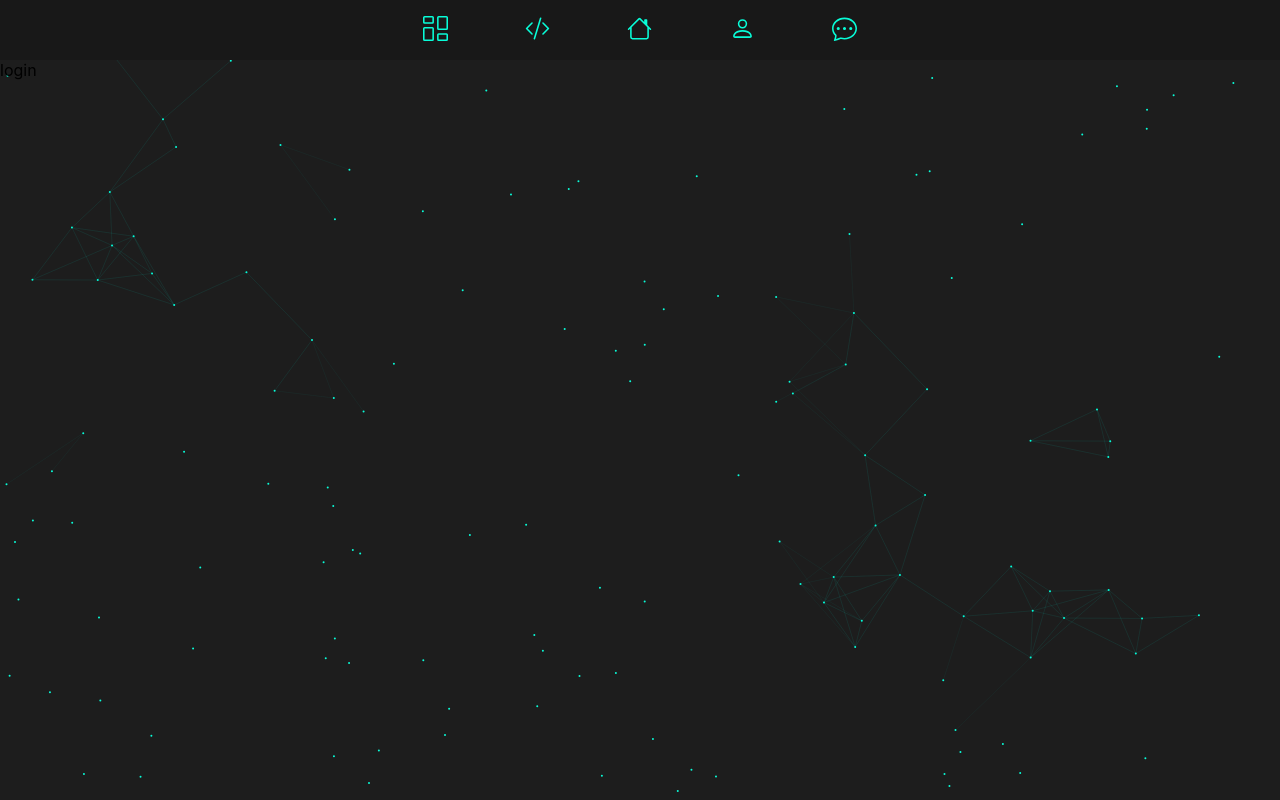
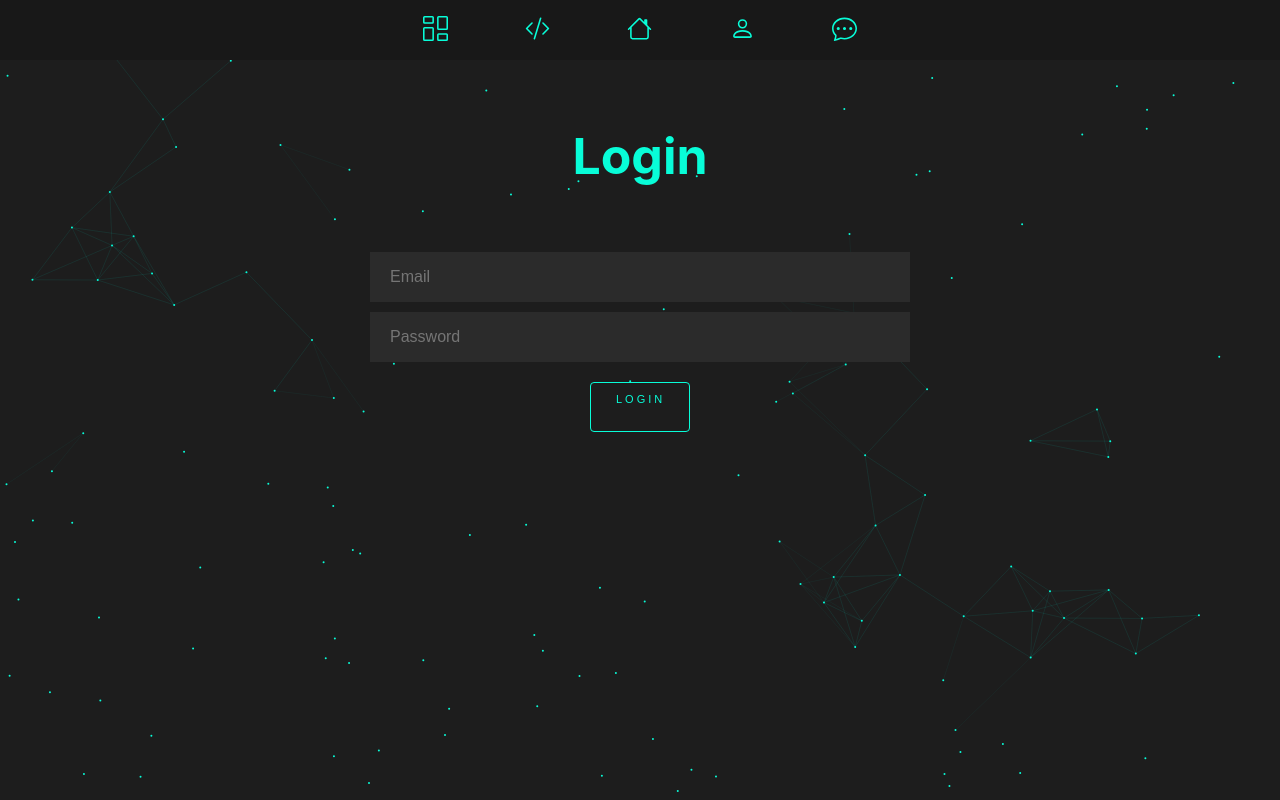
Before and after one commit to aleksandar9999a/experience-portfolio, a React (Create React App) app: page /login in a window 1280 px wide. Built offline with nearby package versions, Linux system fonts and the light colour scheme.

Commit message:
Added inputs and button

```diff
--- /dev/null
+++ b/src/components/login/Login.css
@@ -0,0 +1,69 @@
+.login {
+    height: 80vh;
+}
+
+.title {
+    display: flex;
+    width: 100%;
+    height: 30%;
+}
+
+.contact-form {
+    height: 70%;
+}
+
+.title-text {
+    margin: auto;
+    color: #08fdd8;
+    font-size: 50px;
+}
+
+.custom-input {
+    display: flex;
+    margin: auto;
+    border: 0;
+    background: #2b2b2b;
+    color: white;
+    height: 50px;
+    width: 500px;
+    font-size: 16px;
+    padding: 0 20px;
+}
+
+.custom-input:focus {
+    outline: none !important;
+    border:1px solid #08fdd8;
+}
+
+.custom-input + .custom-input {
+    margin-top: 10px;
+}
+
+.custom-input + .custom-button {
+    margin-top: 20px;
+}
+
+.custom-button {
+    display: flex;
+    margin: auto;
+    width: 100px;
+    height: 50px;
+    color: #08fdd8;
+    font-size: 11px;
+    letter-spacing: 3px;
+    border: 1px solid #08fdd8;
+    border-radius: 4px;
+    background: 0 0;
+    text-transform: uppercase;
+    padding: 10px 20px 10px 25px;
+}
+
+@media screen and (max-width: 780px) {
+    .title-text {
+        font-size: 40px;
+    }
+
+    .custom-input {
+        width: 300px;
+    }
+}
--- a/src/components/login/Login.tsx
+++ b/src/components/login/Login.tsx
@@ -1,10 +1,17 @@
 import React from 'react';
+import './Login.css';
 
 function Login() {
-
     return (
-        <div>
-            login
+        <div className="login">
+            <div className="title">
+                <h1 className="title-text">Login</h1>
+            </div>
+            <form className="contact-form">
+                <input className="custom-input" type="email" placeholder="Email" />
+                <input className="custom-input" type="password" placeholder="Password" />
+                <button className="custom-button">Login</button>
+            </form>
         </div>
     );
 }
```
